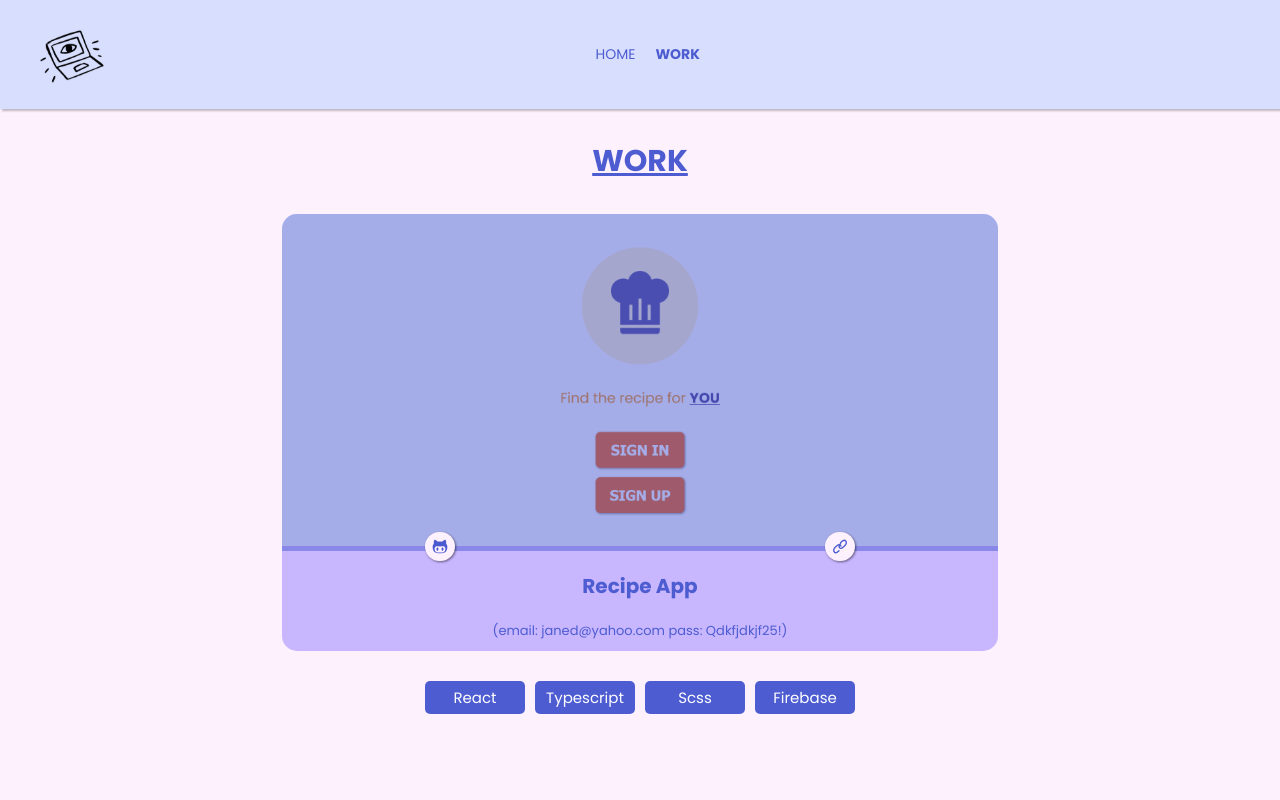
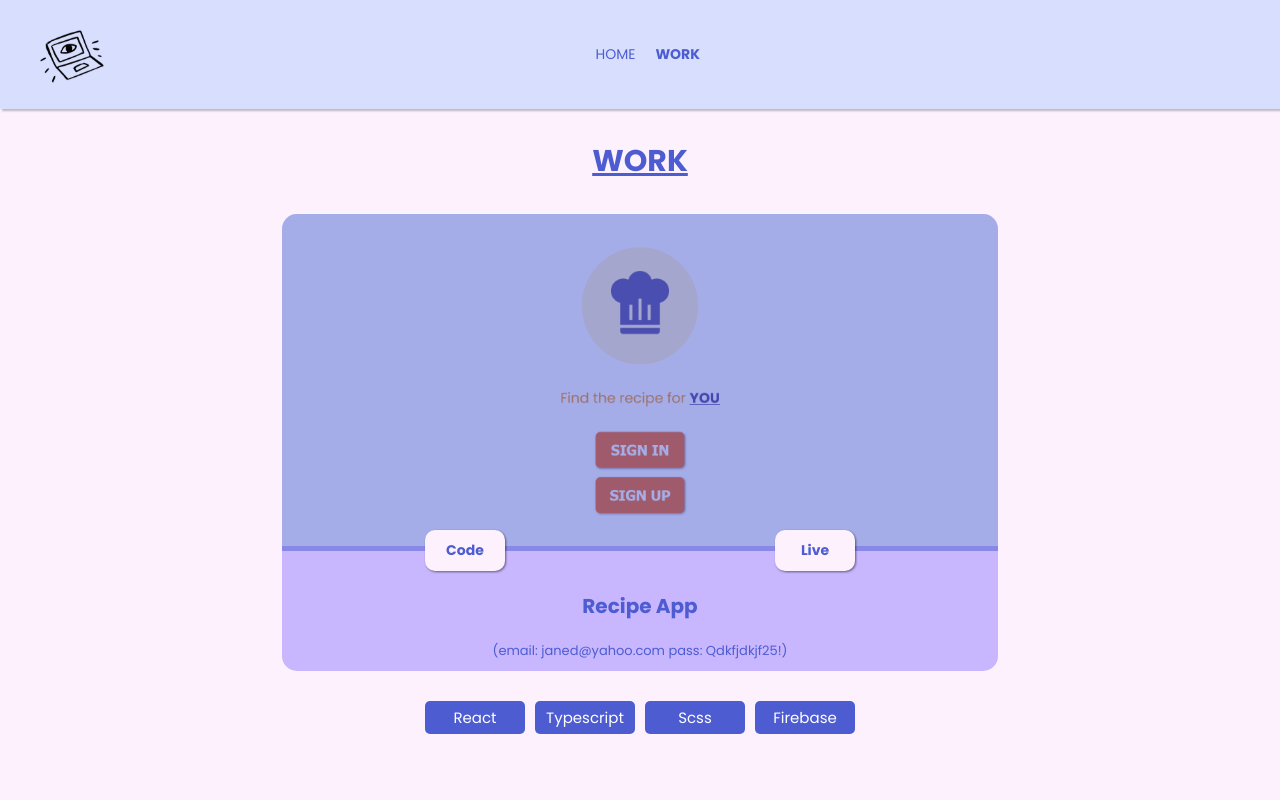
Before and after one commit to KristinWilliams/portfolio, a React (Create React App) app: page /work in a window 1280 px wide. Shown: the top 800 px of the page. Built offline with nearby package versions, Linux system fonts and the light colour scheme.

Commit message:
changed links

```diff
--- a/src/components/Projects.js
+++ b/src/components/Projects.js
@@ -9,15 +9,11 @@ const Projects = ({ title, img, github, siteLink, languages, extraInfo }) => {
         <div className={ProjectsModule["img-container"]}>
           <div className={ProjectsModule.overlay}></div>
           <img src={img} className={ProjectsModule.screenshot} />
-          <a href={github}>
-            <div className={ProjectsModule["github-icon"]}>
-              <img src="img/github-icon.svg" />
-            </div>
+          <a href={github} className={ProjectsModule["github-link"]}>
+            Code
           </a>
-          <a href={siteLink}>
-            <div className={ProjectsModule["link-icon"]}>
-              <img src="img/link-icon.svg" />
-            </div>
+          <a href={siteLink} className={ProjectsModule["project-link"]}>
+            Live
           </a>
         </div>
         <h1 className={ProjectsModule["project-title"]}>{title}</h1>
--- a/src/components/css/Projects.module.css
+++ b/src/components/css/Projects.module.css
@@ -37,38 +37,35 @@
   position: relative;
 }
 
-.img-container .github-icon,
-.img-container .link-icon {
+.img-container .github-link,
+.img-container .project-link {
   background-color: var(--beige);
-  border-radius: 400rem;
-  padding: 0.6rem;
-  display: flex;
+  border-radius: 1rem;
+  padding: 0.5rem;
+  width: 5rem;
+  color: var(--dark-blue);
   position: absolute;
-  bottom: -1rem;
+  text-align: center;
+  margin: auto;
+  bottom: -1.5rem;
   z-index: 600;
-  width: 3rem;
+  text-decoration: none;
+  font-weight: bold;
+  font-size: clamp(1rem, 2vw + 1rem, 1.4rem);
   filter: drop-shadow(1px 1px 1px hsla(0, 0%, 0%, 0.5));
 }
 
-.img-container .github-icon:hover,
-.img-container .link-icon:hover {
-  cursor: pointer;
+.img-container .github-link:hover,
+.img-container .project-link:hover {
   filter: drop-shadow(3px 3px 3px hsla(0, 0%, 0%, 0.25));
 }
 
-.img-container .github-icon {
+.img-container .github-link {
   left: 20%;
 }
 
-.img-container .link-icon {
+.img-container .project-link {
   right: 20%;
-}
-
-.img-container .github-icon img,
-.img-container .link-icon img {
-  max-width: 90%;
-  align-items: center;
-  margin: auto;
 }
 
 .overlay {
@@ -88,6 +85,7 @@
 }
 
 .project-title {
+  margin-top: 2rem;
   padding: 2rem;
   text-decoration: none;
   font-size: clamp(1.2rem, 2vw + 1rem, 2rem);
@@ -134,17 +132,16 @@ span {
     max-width: 80%;
     margin: auto;
   }
+  .img-container .github-link,
+  .img-container .project-link {
+    width: 8rem;
+    padding: 1rem;
+    bottom: -2rem;
+  }
 }
 
 @media (min-width: 1400px) {
   .content {
     max-width: 60%;
   }
-
-  .img-container .github-icon,
-  .img-container .link-icon {
-    width: 4rem;
-    height: 4rem;
-    bottom: -2rem;
-  }
 }
```
